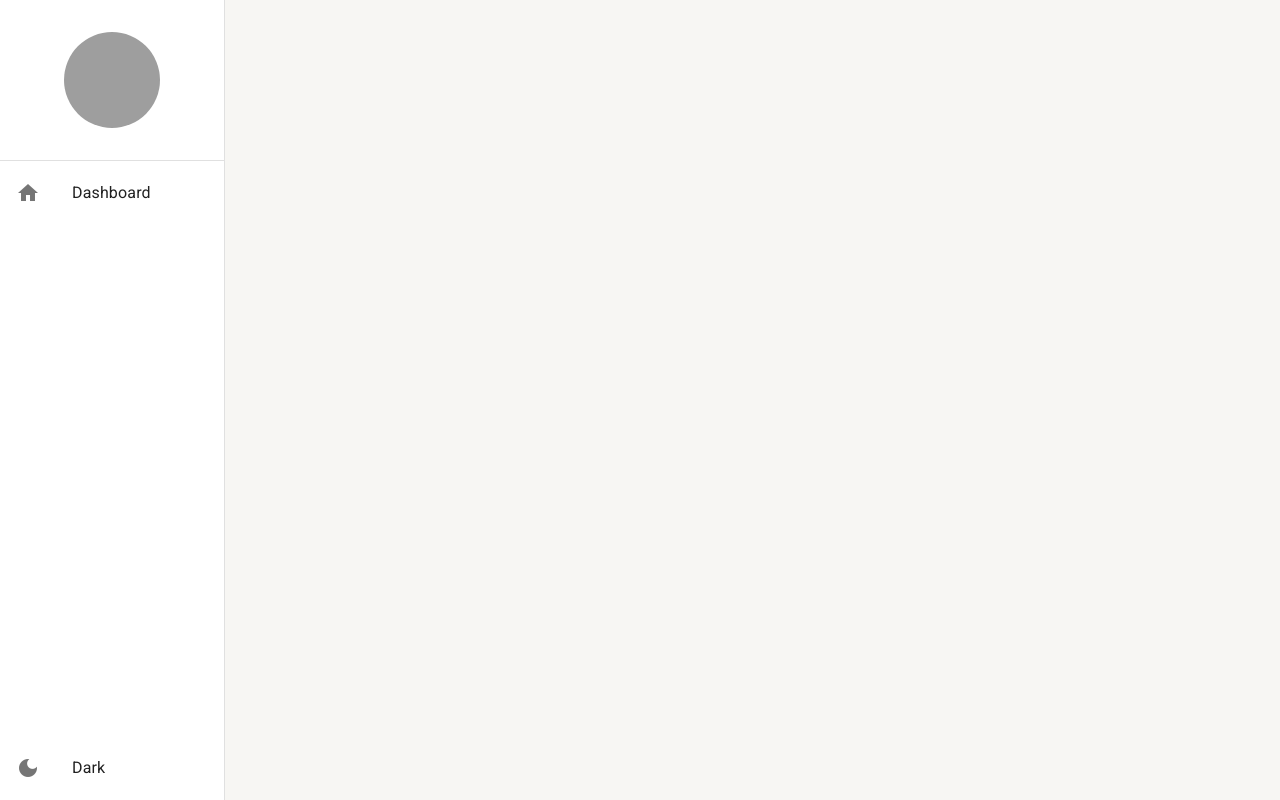
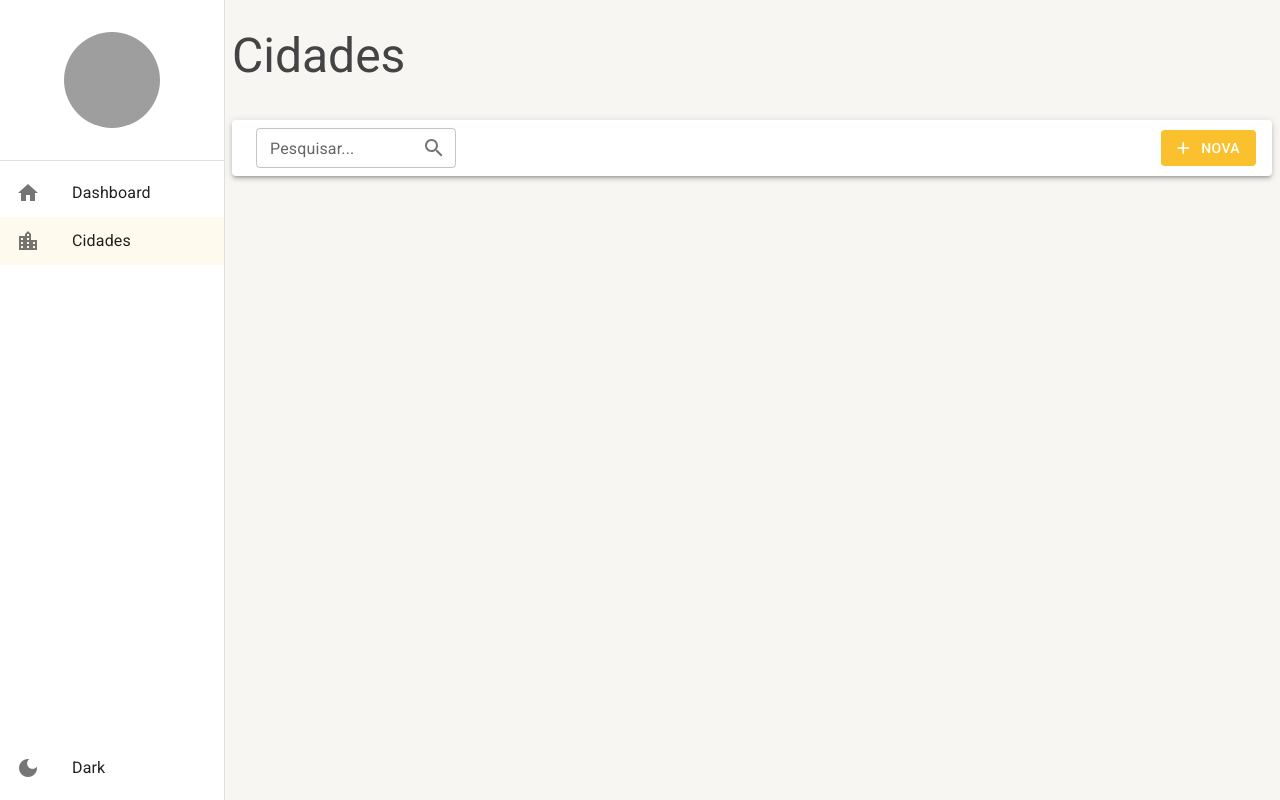
Before and after one commit to wmfariadev/crud-ts-mui, a React (Create React App) app: page /cities in a window 1280 px wide. Before the commit this address led to /dashboard. Built offline with nearby package versions, Linux system fonts and the light colour scheme; grey boxes are pictures that could not be loaded.

Commit message:
feat: consulta por queryParams

```diff
--- /dev/null
+++ b/src/pages/cities/ListCity.tsx
@@ -0,0 +1,35 @@
+import { useMemo } from 'react'
+import { useSearchParams } from 'react-router-dom'
+import { ToolsList } from '../../shared/components'
+import { DefaultLayout } from '../../shared/layouts'
+
+export const ListCity: React.FC = () => {
+
+  const [searchParams, setSearchParams] = useSearchParams()
+
+  const search = useMemo(() => {
+    return searchParams.get('busca') || ''
+  }, [searchParams])
+
+  return (
+    <DefaultLayout
+      title='Cidades'
+      tools={<ToolsList
+        textNewButton='Nova'
+        showInputSearch
+        showNewButton
+        textSearch={search}
+        onChangeTextSearch={texto => setSearchParams(
+          {
+            busca: texto
+          },
+          {
+            replace: true
+          }
+        )}
+      />}
+    >
+
+    </DefaultLayout>
+  )
+}
--- a/src/pages/index.ts
+++ b/src/pages/index.ts
@@ -1 +1,2 @@
-export {}
+export * from './dashboard/Dashboard'
+export * from './cities/ListCity'
--- a/src/routes/index.tsx
+++ b/src/routes/index.tsx
@@ -2,7 +2,7 @@ import { useEffect } from 'react'
 import { Routes, Route, Navigate } from 'react-router-dom'
 
 import { useDrawerContext } from '../shared/contexts'
-import { Dashboard } from '../pages/dashboard/Dashboard'
+import { Dashboard, ListCity } from '../pages'
 
 export const AppRoutes = () => {
 
@@ -14,12 +14,19 @@ export const AppRoutes = () => {
         label: 'Dashboard',
         path: 'dashbord',
         icon: 'home'
-      }])
+      },
+      {
+        label: 'Cidades',
+        path: 'cities',
+        icon: 'location_city'
+      },
+    ])
   }, [])
 
   return (
     <Routes>
       <Route path="/dashbord" element={<Dashboard />} />
+      <Route path="/cities" element={<ListCity />} />
       <Route path="*" element={<Navigate to="/dashboard" />} />
     </Routes>
   )
```
